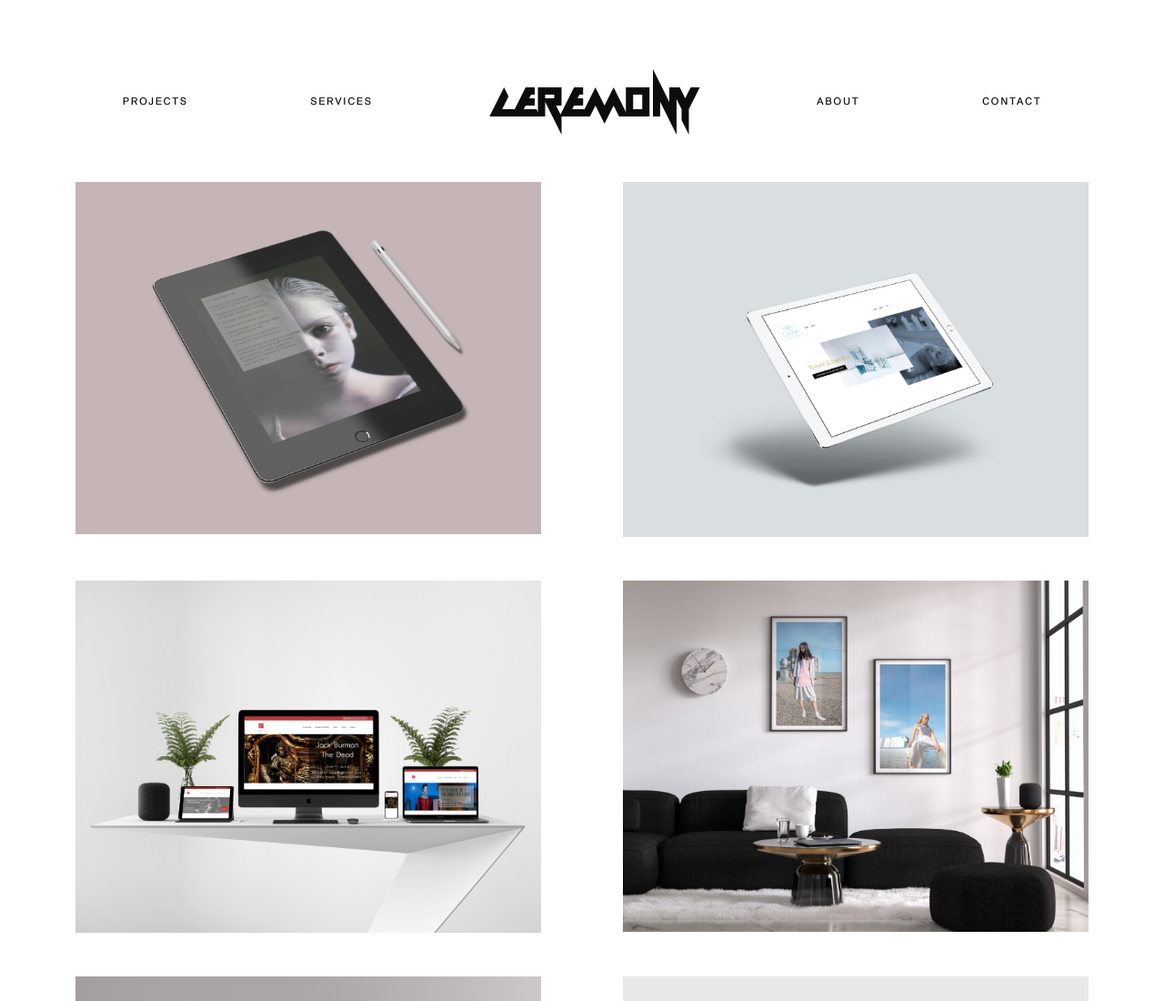
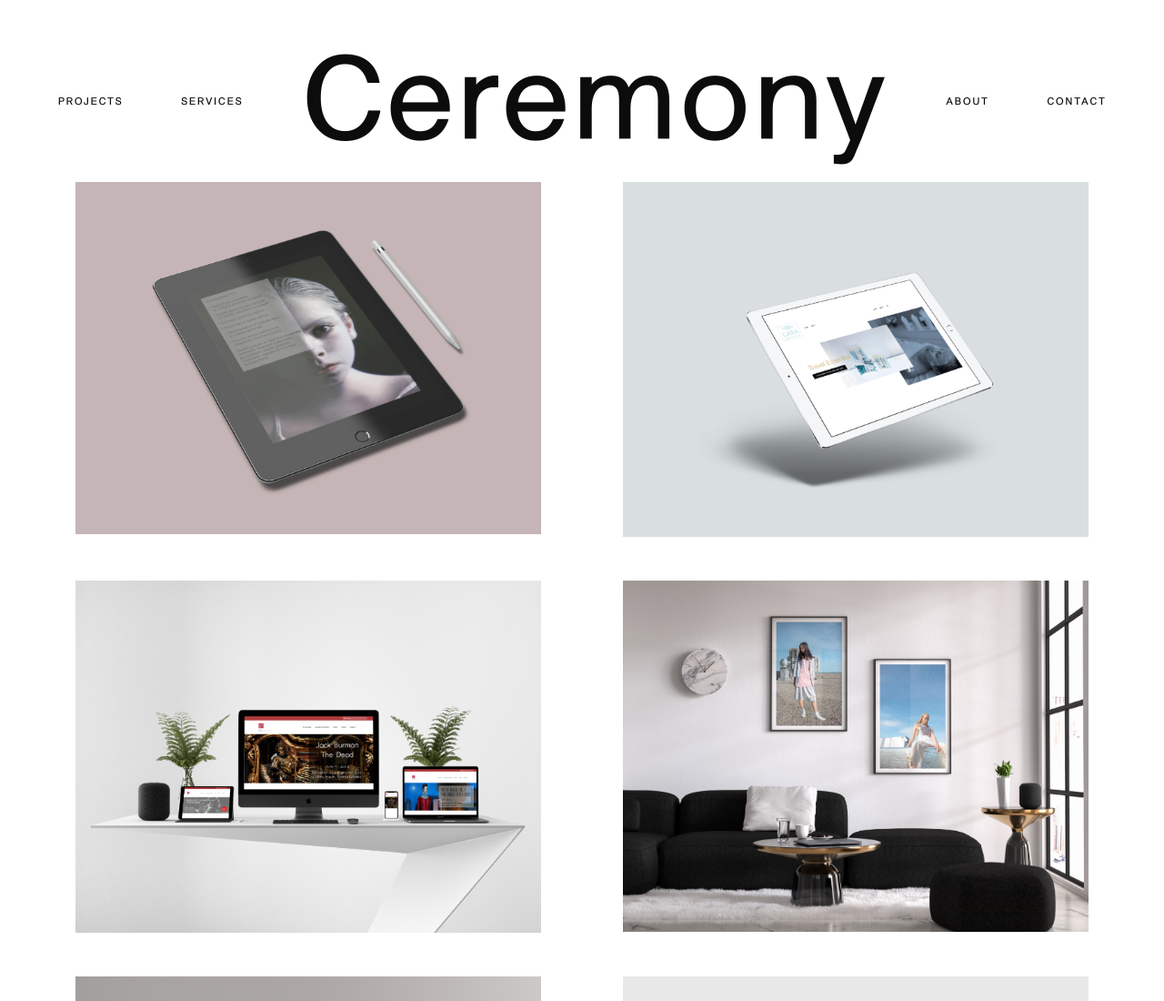
Before and after one commit to jayoharedee/ceremony, a website built with webpack: page src/index.html in a window 1280 px wide. Shown: the top 1100 px of the page at 91% size. Built offline with nearby package versions, Linux system fonts and the light colour scheme.

Commit message:
changing logo font

```diff
--- a/src/css/style.css
+++ b/src/css/style.css
@@ -61,7 +61,7 @@ a:hover, a:active {
 }
 
 #logo {
-  font-family: 'Electramaniacal', Arial, Helvetica, sans-serif;
+  /* font-family: 'Electramaniacal', Arial, Helvetica, sans-serif; */
   font-size: 8rem;
   text-decoration: none;
 }
```
